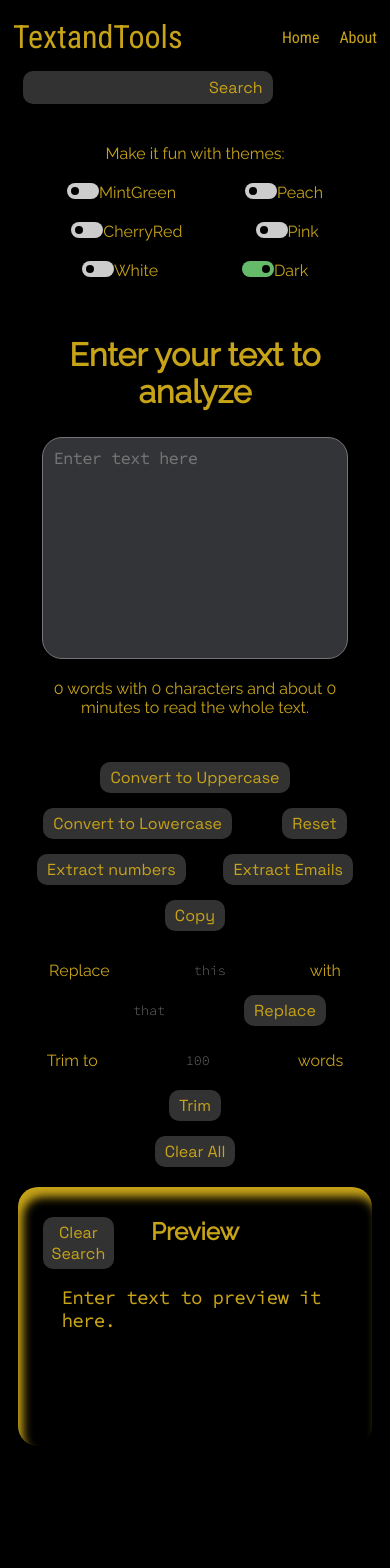
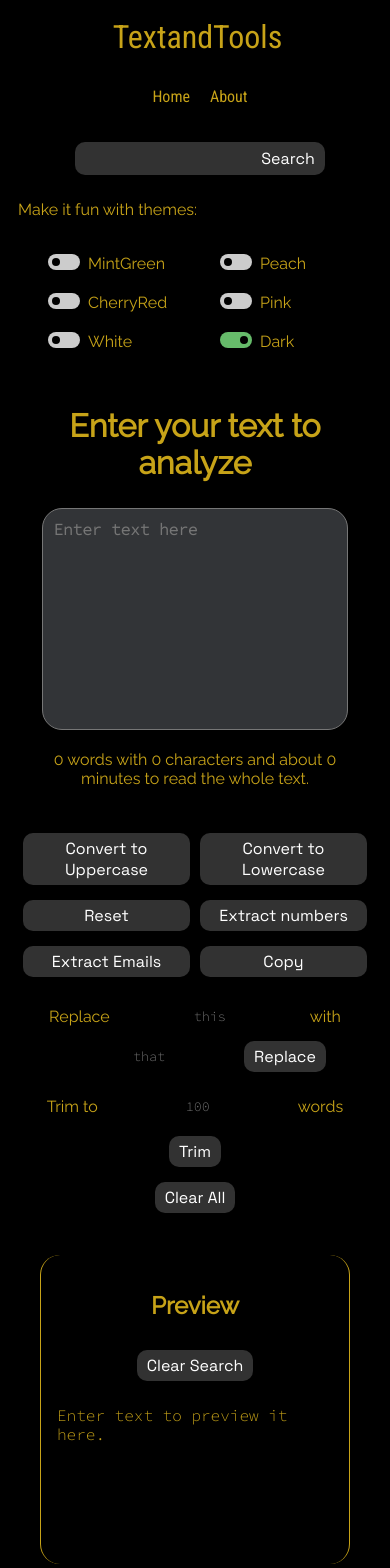
Before and after one commit to Naseeb7/TextandTools, a React (Create React App) app: page / in a window 390 px wide. Shown: the top 1568 px of the page. Before the commit the page ends 1464 px from the top, so only its background shows below. Built offline with nearby package versions, Linux system fonts and the light colour scheme.

Commit message:
Optimised the UI/UX

```diff
--- a/src/App.css
+++ b/src/App.css
@@ -18,7 +18,7 @@ body{
   justify-content: center;
   align-items: center;
   background-color: #3b3b3bd9;
-  color: #c7a318;
+  color: white;
   font-family: 'Space Grotesk', sans-serif;
   border: none;
   border-radius: 10px;
--- a/src/Components/Navbar.css
+++ b/src/Components/Navbar.css
@@ -8,7 +8,6 @@
     flex-wrap: wrap;
     align-items: flex-start;
     /* background-color: #c7a318; */
-    align-items: center;
     justify-content: space-between;
     /* margin: 5px; */
     padding: 5px;
@@ -91,3 +90,15 @@
 #searchbtn:hover{
     scale: 1;
 }
+
+@media screen  and (max-width: 480px) {
+    .themebtns{
+        display: grid;
+        grid-template-columns: repeat(2, 1fr);
+    }
+    .navbarContainer{
+        flex-direction: column;
+       align-items: center;
+       gap: 1rem;
+    }
+  }
--- a/src/Components/Navbar.js
+++ b/src/Components/Navbar.js
@@ -21,7 +21,6 @@ export default function Navbar(props) {
         return count;
       };
       if (preview !== "") {
-        console.log(findAll(preview.split(" "), searchvalue))
         if (findAll(preview.split(" "), searchvalue) !== 0) {
           document.getElementById("occurances").innerHTML = `Number of occurances : ${findAll(preview.split(" "), searchvalue)}`
           props.showAlert("Done","See preview for results")
@@ -51,8 +50,8 @@ export default function Navbar(props) {
           <button className="btn" id="searchbtn" name='search' onClick={handleSearch}>Search</button>
         </div>
       </div>
+        <div className="themetext heading">Make it fun with themes:</div>
       <div className="themebtns">
-        <div className="themetext heading">Make it fun with themes:</div>
         <span className="sliderBtn"><Sliderbutton type={"radio"} heading={"MintGreen"} style={props.mode} name={"themebtn"} id={"greenbtn"} handlethemes={props.handlethemes} /></span>
         <span className="sliderBtn"><Sliderbutton type={"radio"} heading={"Peach"} style={props.mode} name={"themebtn"} id={"peachbtn"} handlethemes={props.handlethemes} /></span>
         <span className="sliderBtn"><Sliderbutton type={"radio"} heading={"CherryRed"} style={props.mode} name={"themebtn"} id={"redbtn"} handlethemes={props.handlethemes} /></span>
--- a/src/Components/TextForm.css
+++ b/src/Components/TextForm.css
@@ -63,7 +63,7 @@
     display: flex;
     flex-direction: row;
     flex-wrap: wrap;
-    justify-content: space-around;
+    justify-content: space-between;
     padding: 5px;
     margin: 5px;
 }
@@ -166,16 +166,16 @@
     z-index: 999;
 }
 .previewContainer{
-    /* border: 2px solid red; */
+    border-right: 1px solid;
+    border-left: 1px solid;
     position: relative;
     display: flex;
     flex-direction: column;
     /* flex-wrap: wrap; */
     align-items: center;
     justify-content: center;
-    box-shadow: 5px 10px 10px inset;
-    margin: 10px;
-    padding: 10px;
+    margin: 2rem;
+    padding: 1rem;
     border-radius: 20px;
 }
 .extraction{
@@ -194,18 +194,15 @@
     right: 20px;
 }
 .clearbtn{
-    position: absolute;
-    top: 20px;
-    left: 20px;
-    width: 20%;
+    align-self: flex-start;
 }
 #preview{
-    width: 80%;
+    width: 100%;
     padding: 10px;
     margin: 10px;
-    font-weight: bold;
     font-family: 'Source Code Pro', monospace;
-    font-size: large;
+    /* font-size: large; */
+    line-height: 1.2rem;
 }
 ::-webkit-scrollbar {
     width: 5px;
@@ -221,3 +218,13 @@
   ::-webkit-scrollbar-thumb:hover {
     background: #8a7627;
   }
+
+  @media screen  and (max-width: 480px) {
+    .btncontainer{
+        display: grid;
+        grid-template-columns: repeat(2, 1fr);
+    }
+    .clearbtn{
+        align-self: center;
+    }
+  }
--- a/src/Components/TextForm.js
+++ b/src/Components/TextForm.js
@@ -10,18 +10,18 @@ export default function TextForm(props) {
   }
   const handleupClick = () => {
     if (text !== "") {
-      document.getElementById("preview").innerHTML=document.getElementById("preview").innerHTML.toUpperCase()
+      document.getElementById("preview").innerHTML = document.getElementById("preview").innerHTML.toUpperCase()
     }
     else {
-      props.showAlert("Enter text","please")
+      props.showAlert("Enter text", "please")
     }
   }
   const handlelowClick = () => {
     if (text !== "") {
-      document.getElementById("preview").innerHTML=document.getElementById("preview").innerHTML.toLowerCase()
+      document.getElementById("preview").innerHTML = document.getElementById("preview").innerHTML.toLowerCase()
     }
     else {
-      props.showAlert("Enter text","please")
+      props.showAlert("Enter text", "please")
     }
   }
   const handleReplace = () => {
@@ -37,7 +37,7 @@ export default function TextForm(props) {
       props.showAlert("Success", "Replaced word successfully!")
     }
     else {
-      props.showAlert("Enter text","please")
+      props.showAlert("Enter text", "please")
     }
   }
   const handleReset = () => {
@@ -67,7 +67,7 @@ export default function TextForm(props) {
       }
     }
     else {
-      props.showAlert("Enter text","please")
+      props.showAlert("Enter text", "please")
     }
   }
   const handleNumberex = () => {
@@ -82,7 +82,7 @@ export default function TextForm(props) {
       }
     }
     else {
-      props.showAlert("Enter text","please")
+      props.showAlert("Enter text", "please")
     }
   }
   const handleEmailex = () => {
@@ -97,7 +97,7 @@ export default function TextForm(props) {
       }
     }
     else {
-      props.showAlert("Enter text","please")
+      props.showAlert("Enter text", "please")
     }
   }
   const handleCopy = () => {
@@ -109,15 +109,15 @@ export default function TextForm(props) {
       props.showAlert("Empty", "Nothing to copy")
     }
   }
-  const handleClearsearch=()=>{
-    if(document.getElementById("textarea").value!==""){
+  const handleClearsearch = () => {
+    if (document.getElementById("textarea").value !== "") {
       document.getElementById("occurances").innerHTML = ""
       document.getElementById("preview").innerHTML = document.getElementById("textarea").value
     }
   }
-  const handleClearall=()=>{
+  const handleClearall = () => {
     setText("")
-    document.getElementById("occurances").innerHTML=""
+    document.getElementById("occurances").innerHTML = ""
   }
   return (
     <>
@@ -157,8 +157,8 @@ export default function TextForm(props) {
         </div>
       </div>
       <div className="previewContainer" >
-          <button className='btn clearbtn' onClick={handleClearsearch}>Clear Search</button>
         <h2 className='heading' style={props.mode}>Preview</h2>
+        <button className='btn clearbtn' onClick={handleClearsearch}>Clear Search</button>
         <span id='occurances' className='occurances fonts' style={props.mode}></span>
         <p id='preview'>{text.length > 0 ? text : "Enter text to preview it here."}</p>
         <div className="extraction heading">
@@ -169,6 +169,3 @@ export default function TextForm(props) {
     </>
   )
 }
-//Tasks to add :
-// Email-extractor,number-extractor,text-clear,trim to number of words by user,replace words,give searchbar a function to search within text
-// Done
--- a/src/Components/sliderbutton.css
+++ b/src/Components/sliderbutton.css
@@ -1,6 +1,7 @@
 .sliderContainer{
     display: flex;
     flex-direction: row;
+    gap: .5rem;
     /* border: 2px solid blue; */
     transition: .2s;
 }
```
